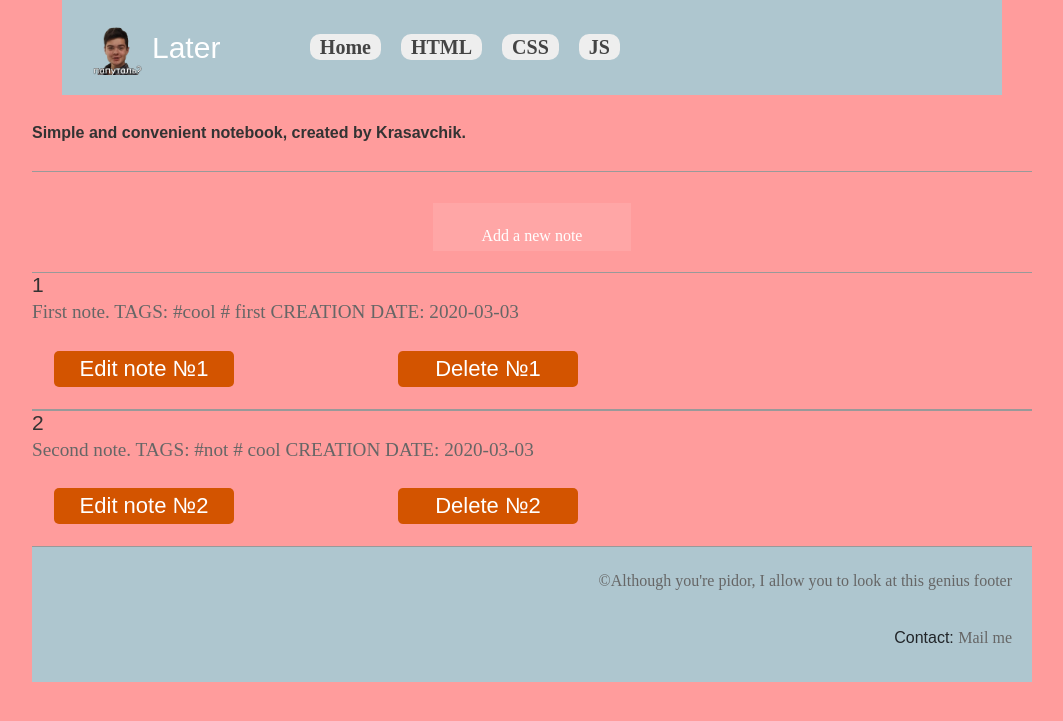
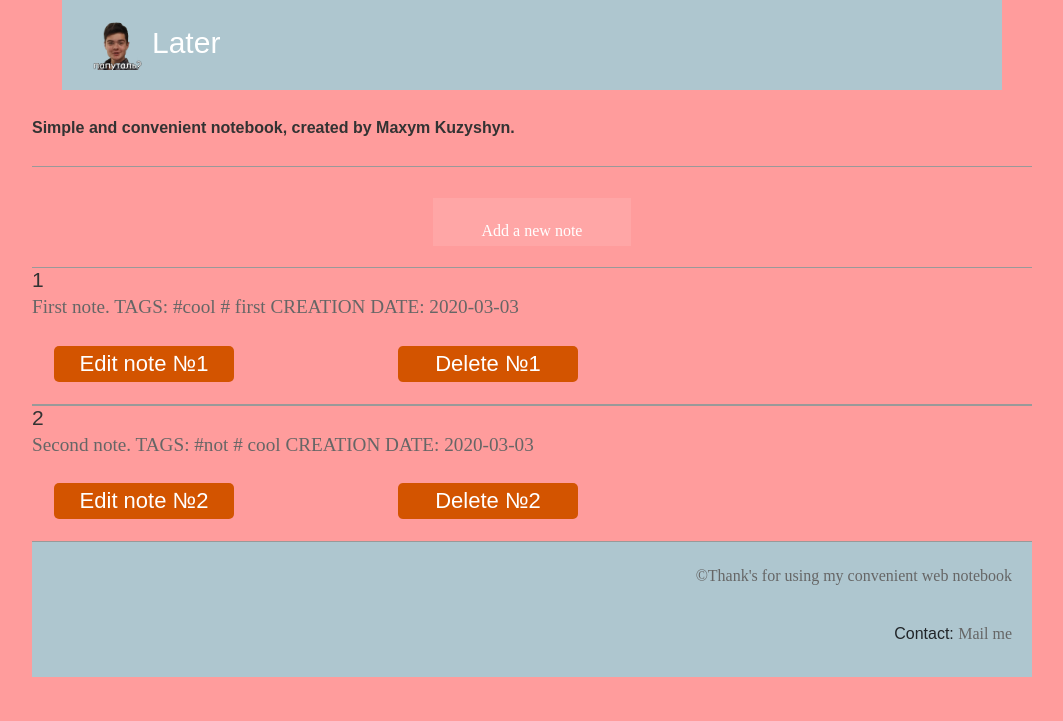
Before and after one commit to maxymkuz/Web-notebook, a Flask app: page / in a window 1280 px wide. Shown: the top 721 px of the page, without its empty margins (108-1171 px from the left). Run offline with Flask 2, Linux system fonts and the light colour scheme; some libraries are stand-ins or nearby versions; some web fonts are replaced.

Commit message:
Web Notepad++ release#2

```diff
--- a/templates/base.html
+++ b/templates/base.html
@@ -33,18 +33,10 @@
 <body>
 <header>
     <div id="logo"><img src="../static/images/bodia.png">Later</div>
-    <nav>
-        <ul>
-            <li><a href="/">Home</a>
-            <li><a href="https://html-css-js.com/">HTML</a>
-            <li><a href="https://html-css-js.com/css/code/">CSS</a>
-            <li><a href="https://htmlcheatsheet.com/js/">JS</a>
-        </ul>
-    </nav>
 </header>
 
 <section>
-    <strong>Simple and convenient notebook, created by Krasavchik.</strong>
+    <strong>Simple and convenient notebook, created by Maxym Kuzyshyn.</strong>
 </section>
 <section id="pageContent">
     {% block content %}{% endblock %}
@@ -71,9 +63,9 @@
     </main>
 </section>
 <footer>
-    <p>&copy;Although you're pidor, I allow you to look at this genius footer</p>
+    <p>&copy;Thank's for using my convenient web notebook</p>
     <address>
-        Contact: <a href="mailto:me@example.com">Mail me</a>
+        Contact: <a href="kuzyshyn@ucu.edu.ua">Mail me</a>
     </address>
 </footer>
 
```
